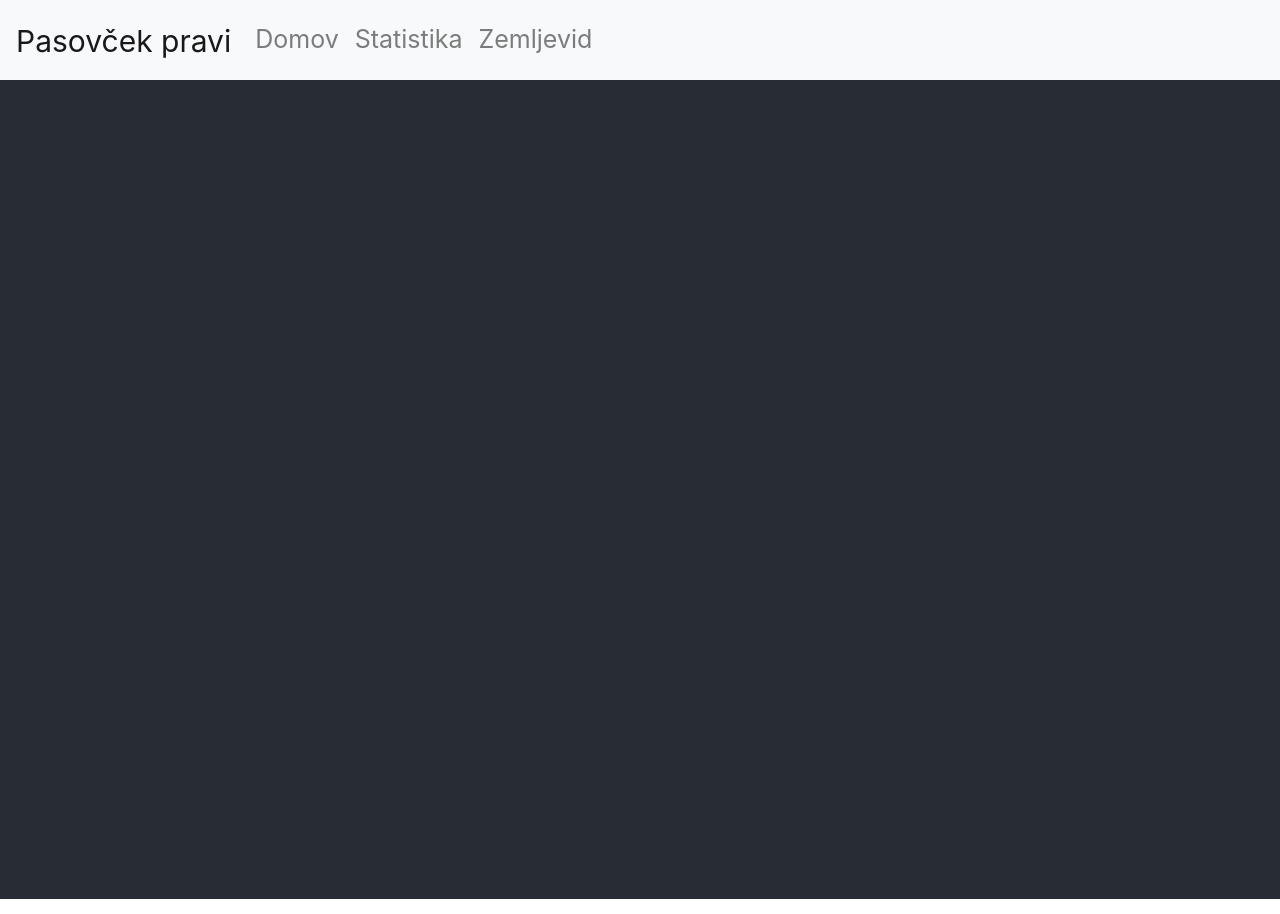
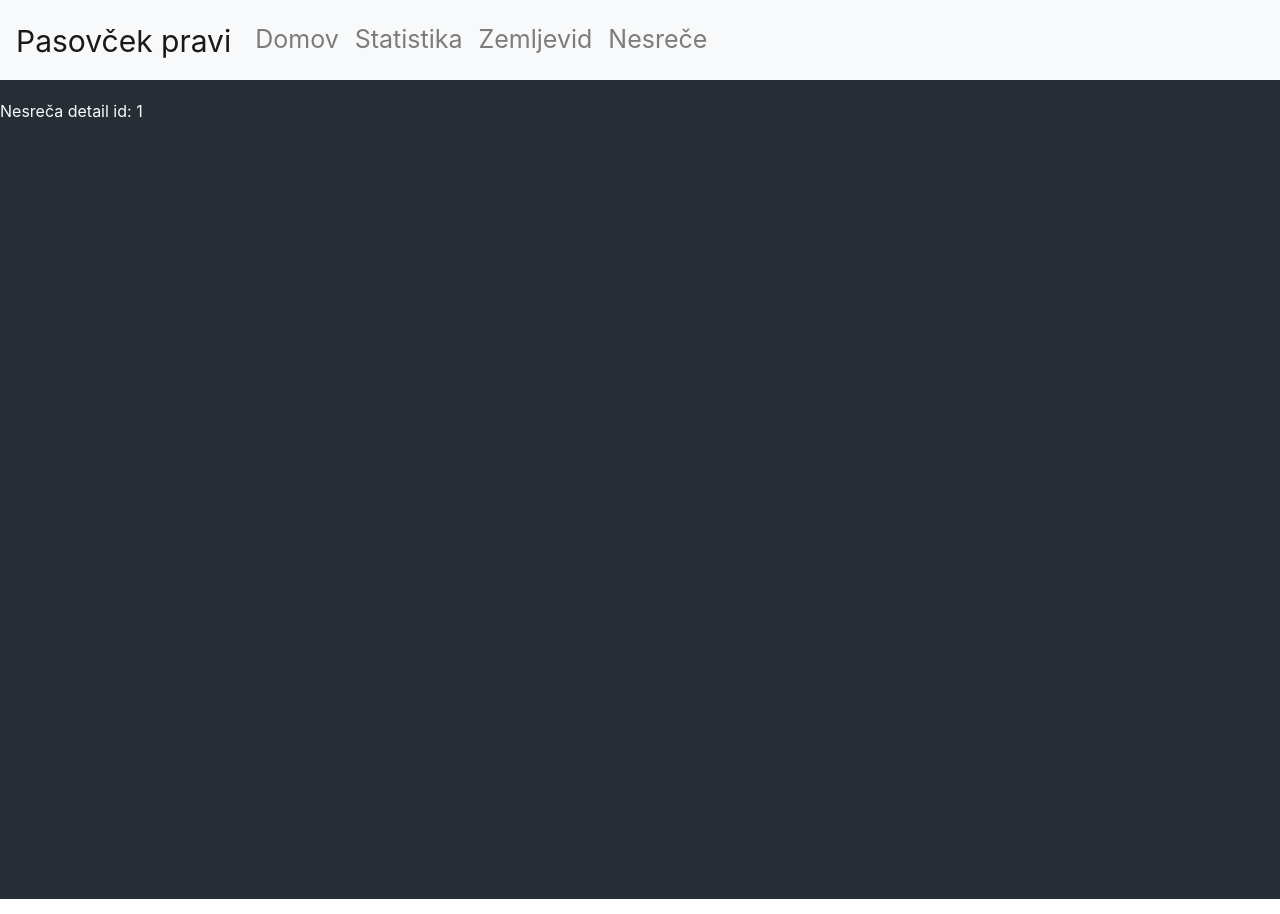
Before and after one commit to LukaAvbreht/dragonhack_AFLabs_frontend, a React (Create React App) app: page /excd/1 in a window 1280 px wide. Built offline with nearby package versions, Linux system fonts and the light colour scheme.

Commit message:
added placeholder for accident details and accidents list

```diff
--- a/src/Components/AFNavbar.js
+++ b/src/Components/AFNavbar.js
@@ -21,6 +21,7 @@ function AFNavbar() {
                     <Nav.Link href="/home">Domov</Nav.Link>
                     <Nav.Link href="/stat">Statistika</Nav.Link>
                     <Nav.Link href="/map">Zemljevid</Nav.Link>
+                    <Nav.Link href="/excd">Nesreče</Nav.Link>
 
                     {/*<NavDropdown title="Dropdown" id="basic-nav-dropdown">*/}
                     {/*    <NavDropdown.Item href="#action/3.1">Action</NavDropdown.Item>*/}
--- a/src/Routes/AppContainer.js
+++ b/src/Routes/AppContainer.js
@@ -3,6 +3,8 @@ import {BrowserRouter as Router, Route, Switch} from "react-router-dom";
 import ZemljevidNesrec from "./Subroutes/ZemljevidNeserc";
 import StatistikaNesrec from "./Subroutes/StatistikaNesrec";
 import Home from "./Subroutes/Home";
+import SeznamNesrec from "./Subroutes/SeznamNesrec";
+import NesrecaDetail from "./Subroutes/NesrecaDetail";
 
 function AppContainer(props) {
     return (
@@ -23,6 +25,14 @@ function AppContainer(props) {
                         <ZemljevidNesrec />
                     </Route>
 
+                    <Route path="/excd" exact={true}>
+                        <SeznamNesrec />
+                    </Route>
+
+                    <Route path="/excd/:id" exact={true}>
+                        <NesrecaDetail />
+                    </Route>
+
                 </Switch>
             </Router>
 
--- /dev/null
+++ b/src/Routes/Subroutes/NesrecaDetail.js
@@ -0,0 +1,16 @@
+import React from "react";
+import { useParams } from 'react-router-dom';
+
+function NesrecaDetail() {
+
+    let { id } = useParams();
+
+    return (
+        <div>
+            Nesreča detail id:  {id}
+        </div>
+
+    );
+}
+
+export default NesrecaDetail;
--- /dev/null
+++ b/src/Routes/Subroutes/SeznamNesrec.js
@@ -0,0 +1,12 @@
+import React from "react";
+
+function SeznamNesrec() {
+    return (
+        <div>
+            Zemljevid nesreč
+        </div>
+
+    );
+}
+
+export default SeznamNesrec;
```
